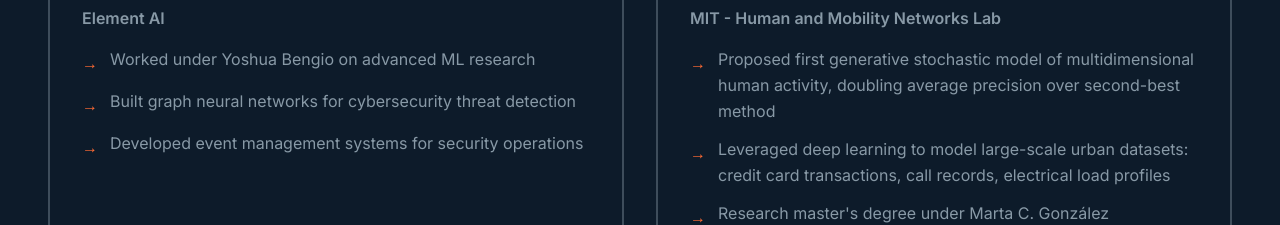
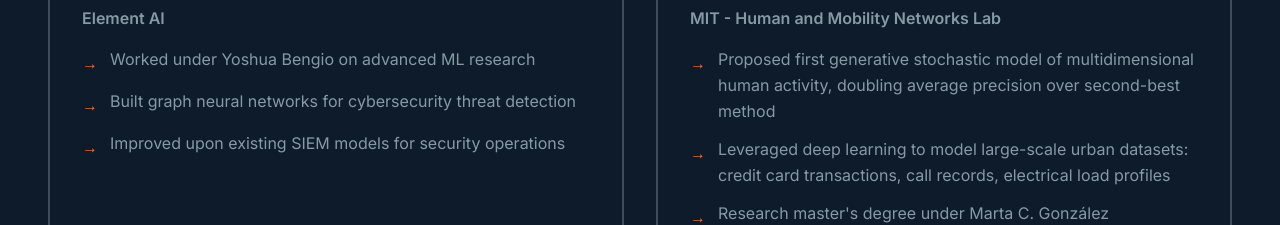
Before and after one commit to sharonxu/breaking-cad, a React (Vite) app: page / in a window 1280 px wide. Shown: the part 4520-4745 px from the top of the page. Built offline with nearby package versions, Linux system fonts and the light colour scheme.

Commit message:
Update Element AI description: improved SIEM models

```diff
--- a/src/components/PastProjects.jsx
+++ b/src/components/PastProjects.jsx
@@ -97,7 +97,7 @@
                 </li>
                 <li className="flex gap-3">
                   <span className="text-machine-orange mt-1">→</span>
-                  <span>Developed event management systems for security operations</span>
+                  <span>Improved upon existing SIEM models for security operations</span>
                 </li>
               </ul>
             </div>
```
